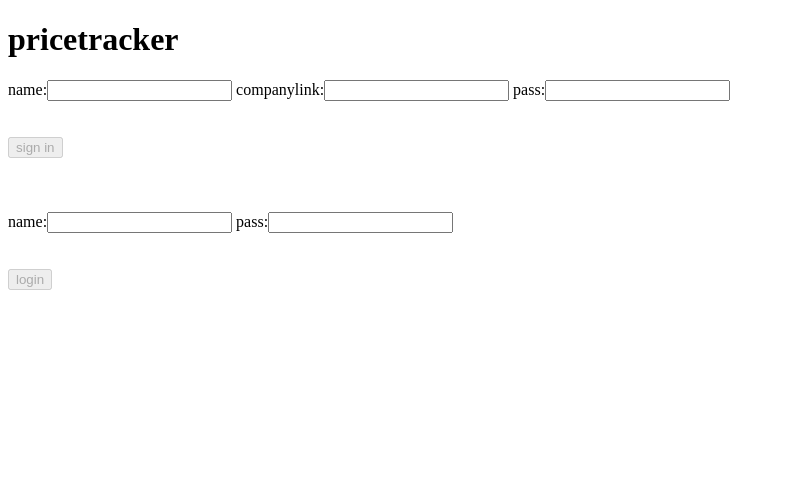
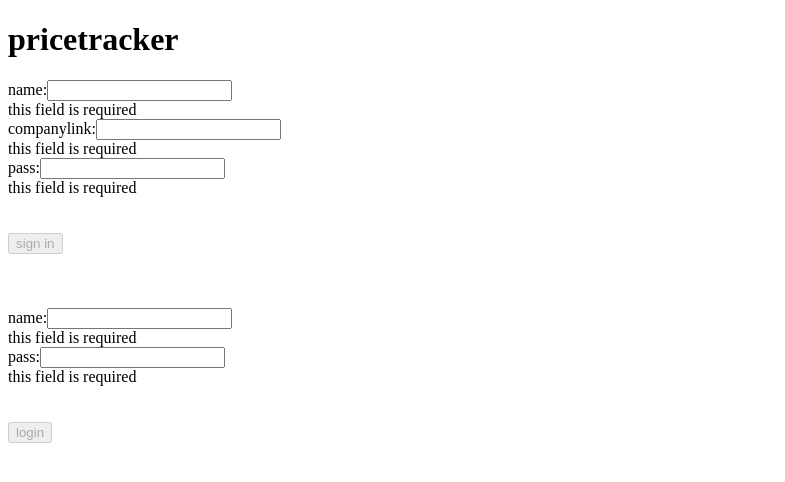
Before and after one commit to ptproj/priceTrackerclient, an Angular app: page /company in a window 1280 px wide. Shown: the top 482 px of the page, without its empty margins (0-785 px from the left). Built offline with nearby package versions, Linux system fonts and the light colour scheme.

Commit message:
validations

```diff
--- a/src/app/login/companylogin/companylogin.component.html
+++ b/src/app/login/companylogin/companylogin.component.html
@@ -1,12 +1,12 @@
 <!-- <p>companylogin works!</p> -->
 <form [formGroup]="sighinForm">
     name:<input formControlName="name" id="name">
-    <!-- <div *ngIf="loginForm.controls['name'].errors?.required" >this field is required</div> -->
+    <div *ngIf="sighinForm.controls['name'].errors?.['required']" >this field is required</div>
     companylink:<input formControlName="companylink" id="companylink">
-    <!-- <div *ngIf="loginForm.controls['name'].errors?.required" >this field is required</div> -->
+    <div *ngIf="sighinForm.controls['companylink'].errors?.['required']" >this field is required</div>
     pass:<input type="password" formControlName="password" id="pass">
-    <!-- <div *ngIf="loginForm.controls['name'].errors?.required" >this field is required</div>
-    <div *ngIf="loginForm.controls['pass'].errors?.minlength" >this field is must be at least 1 chars</div> -->
+    <div *ngIf="sighinForm.controls['password'].errors?.['required']" >this field is required</div>
+    <div *ngIf="sighinForm.controls['password'].errors?.['minLength']" >this field is must be at least 1 chars</div>
     </form>
     <br>
     <br>
@@ -20,13 +20,10 @@
 
      <form [formGroup]="loginForm">
         name:<input formControlName="name" id="name">
-
-        <!-- <div *ngIf="getformgroup["name]errors?.required" >this field is required</div>  -->
-         <!-- <div *ngIf="loginForm.errors?.['name']?.required" >this field is required</div>  -->
-        <!-- <div  *ngIf="name.invalid && (name.dirty || name.touched)" >this field is required</div> -->
+        <div *ngIf="loginForm.controls['name'].errors?.['required']" >this field is required</div>
         pass:<input type="password" formControlName="password" id="pass">
-         <!-- <div *ngIf="loginForm.controls['name']?.errors['required']" >this field is required</div>  -->
-       <!-- <div *ngIf="loginForm.controls['pass'].errors?[minlength]" >this field is must be at least 1 chars</div> -->
+        <div *ngIf="loginForm.controls['password'].errors?.['required']" >this field is required</div>
+       <div *ngIf="loginForm.controls['password'].errors?.['minLength']" >this field is must be at least 1 chars</div>
         </form>
         <br>
         <br>
```
